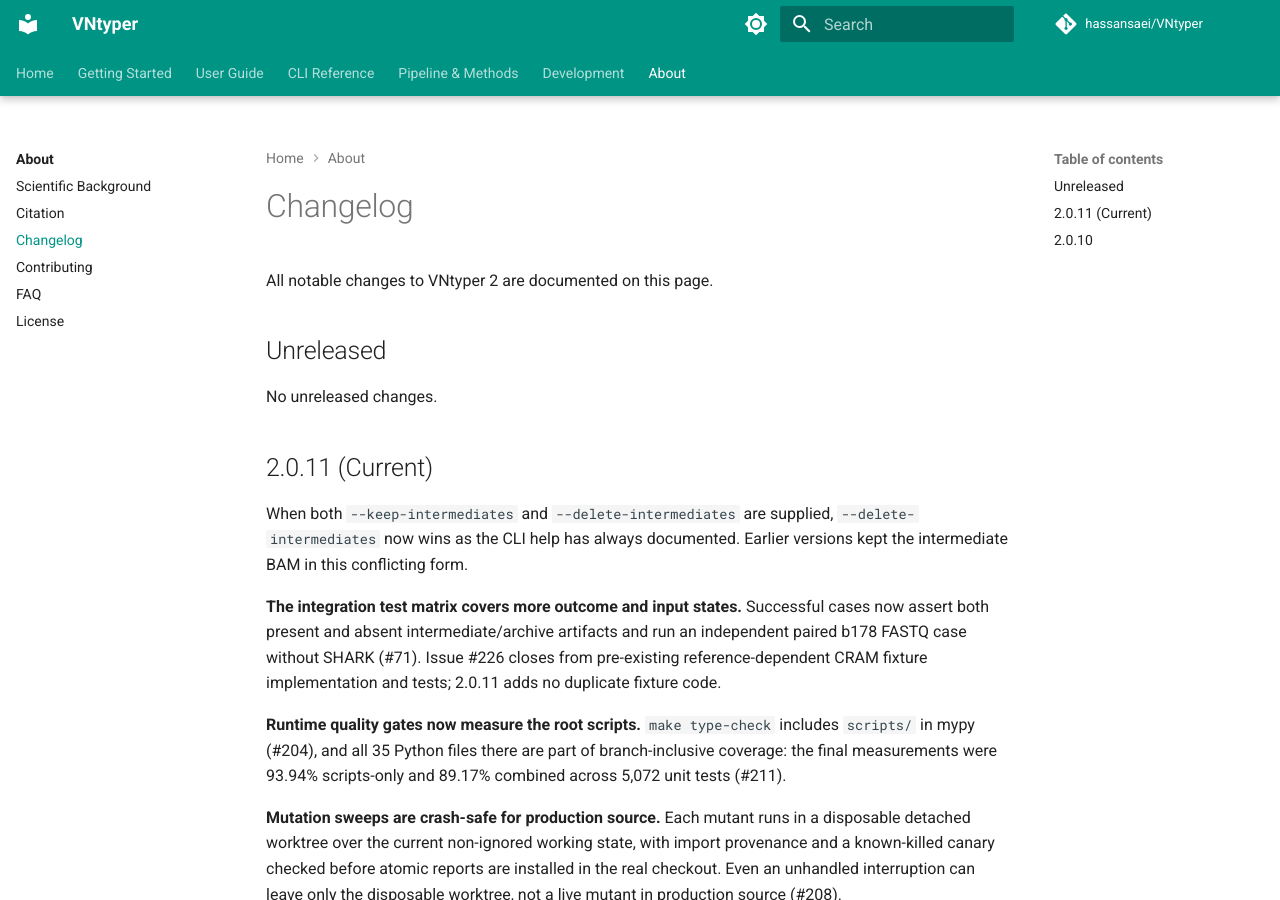
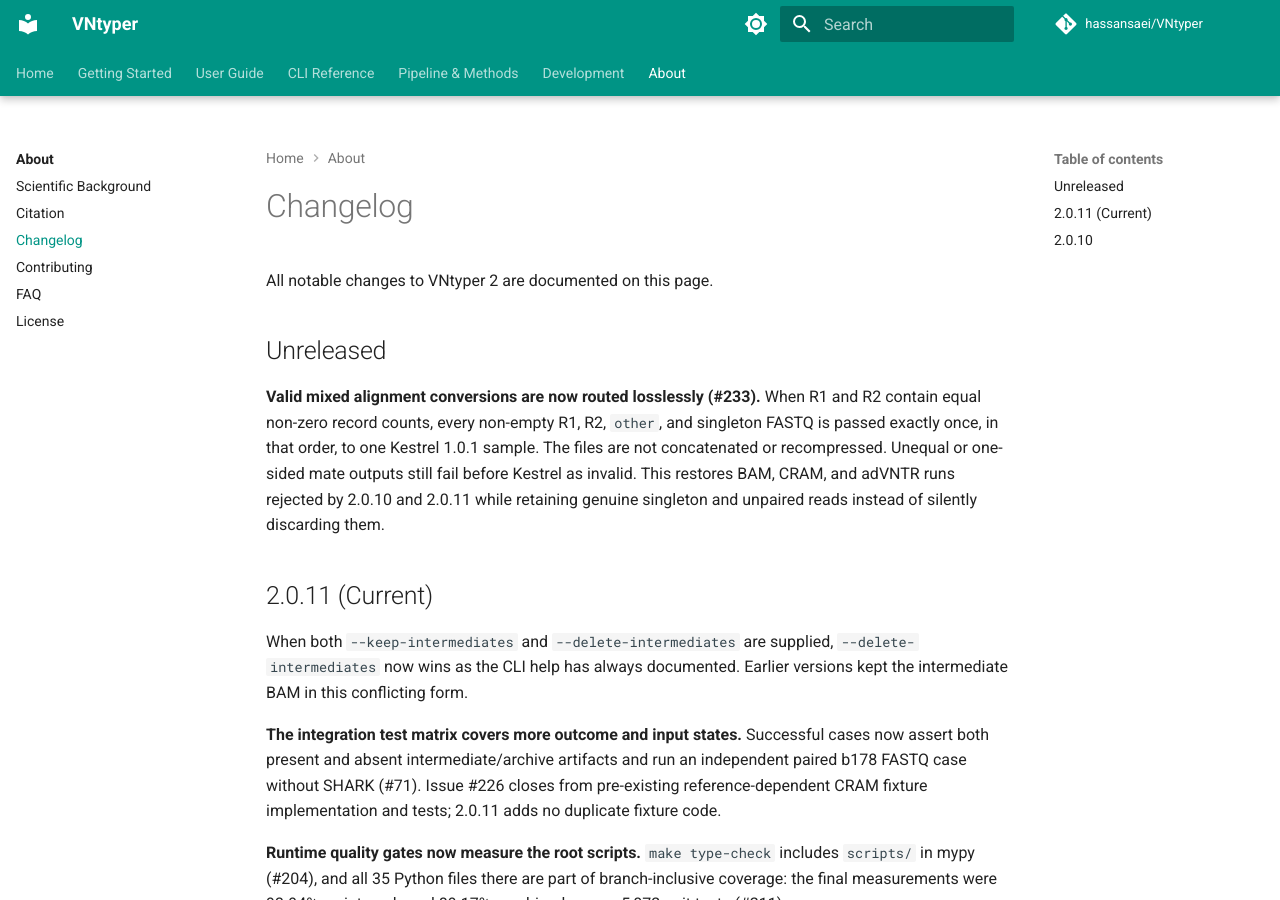
Before and after one commit to hassansaei/VNtyper, an MkDocs documentation site: the page built from docs/about/changelog.md, in a window 1280 px wide and 900 px high. Built offline with MkDocs 1.6.1 and Material for MkDocs 9.7.7, drawn with Linux system fonts in a browser that asks for light colours; comment, search, counter and statistics services are not loaded; some of the changed text lies outside the part shown.

Commit message:
docs(pipeline): record lossless mixed-read policy
Closes #233

```diff
--- a/docs/about/changelog.md
+++ b/docs/about/changelog.md
@@ -4,7 +4,13 @@
 
 ## Unreleased
 
-No unreleased changes.
+**Valid mixed alignment conversions are now routed losslessly (#233).** When R1 and R2
+contain equal non-zero record counts, every non-empty R1, R2, `other`, and singleton
+FASTQ is passed exactly once, in that order, to one Kestrel 1.0.1 sample. The files are
+not concatenated or recompressed. Unequal or one-sided mate outputs still fail before
+Kestrel as invalid. This restores BAM, CRAM, and adVNTR runs rejected by 2.0.10 and
+2.0.11 while retaining genuine singleton and unpaired reads instead of silently
+discarding them.
 
 ## 2.0.11 (Current)
 
@@ -58,6 +64,11 @@
 or provide a homogeneous paired-end or single-end FASTQ input; do not suppress the error
 by discarding the named reads. Pure single-end BAMs and `--fastq1` without `--fastq2` are
 now supported through fastp, BWA and Kestrel.
+
+**Superseded on 2026-08-11 by #233.** The paragraph above accurately records the policy
+shipped in 2.0.10. Current behavior retains the same no-read-drop invariant but routes
+equal R1/R2 plus singleton/`other` reads losslessly; only unequal or one-sided mates fail
+as invalid.
 
 **BAM and CRAM inputs are preflighted through a run-local alignment view.** Missing
 indexes are built beside that view, where htslib can resolve them, without writing into a
```
Also changed, not shown: AGENTS.md (+25 -8 lines), docs/development/golden-cohort-gate.md (+7 -0 lines), docs/plans/2026-08-08-milestone-4-cram-input-robustness-spec.md (+11 -0 lines), docs/superpowers/specs/2026-08-10-milestone-6-harness-matrix-design.md (+13 -0 lines), 2 other files.
